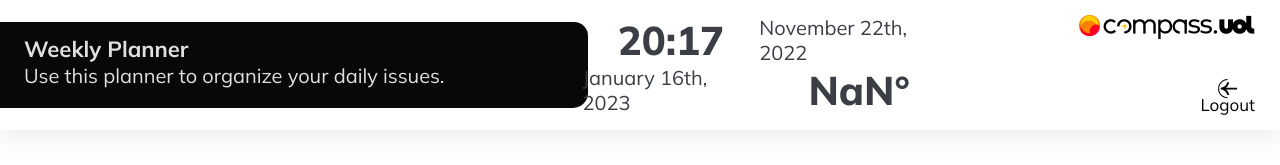
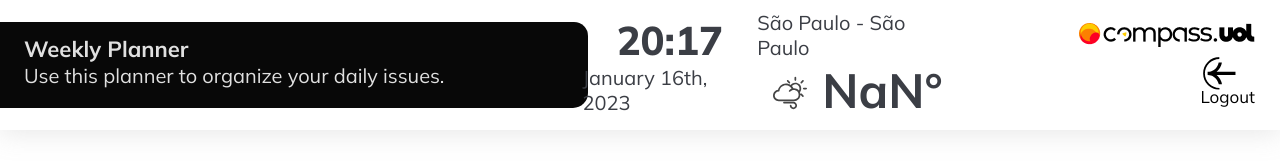
Before and after one commit to ViniciusCuest/CompassPlanner-PB, a React (Create React App) app: page / in a window 1280 px wide. Shown: the top 165 px of the page. Built offline with nearby package versions, Linux system fonts and the light colour scheme; no server answers; sample sign-in values are in the browser's storage.

Commit message:
Dashboard  updated, almost finished

```diff
--- a/src/components/Header/index.tsx
+++ b/src/components/Header/index.tsx
@@ -1,6 +1,7 @@
 import { fonts } from "../../global/theme";
 
 import logoutLogo from '../../assets/icon-arrow-right.svg';
+import cloudy from '../../assets/cloudy.svg';
 
 import { Description, Title } from "../Texts";
 import { Badge, Container, Date as DateComp, DateTime, Hour, Icon, LocationTemperature, Logo, Logout, LogoutButton } from "./styled";
@@ -15,7 +16,7 @@ type Props = {
 
 export function Header({ logo, data }: Props): JSX.Element {
 
-   const { handleLogOut } = useAuth();
+   const { handleLogOut, userData } = useAuth();
 
    const [date, setDate] = useState<Date>(new Date());
    const [hour, setHour] = useState<string>(`${format(new Date(), 'HH:mm')}`);
@@ -56,27 +57,16 @@ export function Header({ logo, data }: Props): JSX.Element {
             </DateTime>
             <DateTime>
                <DateComp>
-                  November 22th, 2022
+                  { userData.city ? `${userData.city} - São Paulo` :  'São Paulo - São Paulo'}
                </DateComp>
-               <Hour>
+               <LocationTemperature>
+                  <Icon src={cloudy}/>
                   {
                      Number(data?.main?.temp).toFixed(0) + '°'
                   }
-               </Hour>
+               </LocationTemperature>
             </DateTime>
          </div>
-         {
-            /*
-                     <LocationTemperature>
-            <Hour>
-               10:58
-            </Hour>
-            <Date>
-               November 22th, 2022
-            </Date>
-         </LocationTemperature>
-            */
-         }
          <Logout>
             <Logo src={logo} />
             <LogoutButton onClick={handleLogOut}>
--- a/src/components/Header/styled.ts
+++ b/src/components/Header/styled.ts
@@ -44,15 +44,24 @@ export const Date = styled.time`
 
 export const LocationTemperature = styled.section`
    display: flex;
-   justify-content: center;
+   flex-direction: row;
+   justify-content: space-around;
    align-items: center;
+   font-size: 48px;
+   font-weight: ${fonts.bold};
+   color: ${colors.gray800};
 `
 
 export const Logout = styled.section`
    display: flex;
    flex-direction: column;
-   justify-content: space-around;
+   justify-content: flex-start;
    align-items: flex-end;
+`;
+
+export const City = styled.span`
+   font-size: 14px;
+   font-weight: ${fonts.regular};
 `;
 
 export const Logo = styled.img`
@@ -64,8 +73,8 @@ export const LogoutButton = styled.button`
    flex-direction: column;
    align-items: center;
    justify-content: center;
+   margin-top: 10px;
    font-size: 17px;
-   margin-top: 40px;
    background: none;
    outline: none;
    border: 0;
@@ -74,6 +83,7 @@ export const LogoutButton = styled.button`
 `;
 
 export const Icon = styled.img`
-   height: 20px;
+   height: 34px;
    margin-bottom: -5px;
+   margin-right: 15px;
 `
--- a/src/hooks/AuthConext.tsx
+++ b/src/hooks/AuthConext.tsx
@@ -56,7 +56,6 @@ export function AuthProvider({ children }: Props) {
       setIsLoading(true);
 
       const localUserData: UserProps = JSON.parse(userSavedData);
-      console.log(localUserData.fullName, user);
 
       if (!localUserData)
          throw new Error(`There's no DB connection`);
--- a/src/pages/Dashboard/index.tsx
+++ b/src/pages/Dashboard/index.tsx
@@ -120,11 +120,7 @@ export default function Dashboard() {
 
    const handleDeleteAllTasks = (e: UIEvent) => {
       e.preventDefault();
-
-      console.log(data);
-
-      //setData(prev => prev.filter(item => item.day.toLowerCase() !== currentDay.toLowerCase()));
-      //console.log(data);
+      setData(prev => prev.filter(item => item.day.toLowerCase() !== currentDay.toLowerCase()));
    }
 
    const handleAddNewTask = (e: UIEvent) => {
@@ -165,19 +161,8 @@ export default function Dashboard() {
                   description: taskRef.current?.value
                }]
             }])
-
-            console.log('saiu da interação')
-            return;
+         return;
       }
-
-      console.log('sem condicional')
-
-      //console.log(hour);
-      //console.log(data.find(item => item.day === currentDay.toLowerCase()))
-
-      /*  taskRef.current?.value;
-        SelectRef.current?.value;
-        hour; */
    }
 
    useEffect(() => {
--- a/src/pages/Register/index.tsx
+++ b/src/pages/Register/index.tsx
@@ -10,7 +10,6 @@ import { Link, useNavigate } from 'react-router-dom';
 
 import mainImage from '../../assets/image-2.jpg';
 import logo from '../../assets/compass-logo.png';
-import { useAuth } from '../../hooks/AuthConext';
 
 export default function Register() {
 
```
Also changed, not shown: src/assets/cloudy.svg (added).
